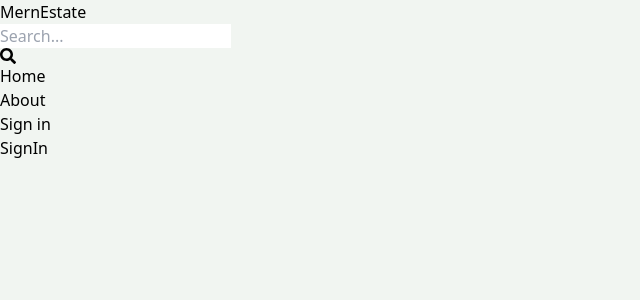
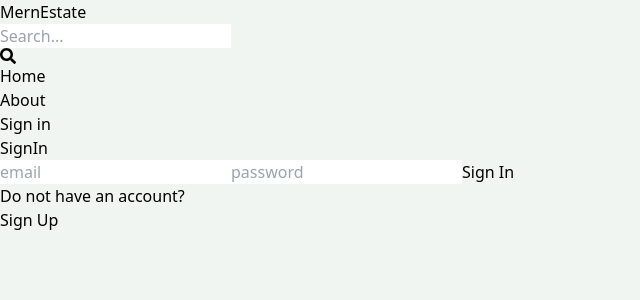
Before and after one commit to rahul7kumar7/real-estate-project, a React (Vite) app in the folder client/: page /sign-in in a window 1280 px wide. Shown: the top 300 px of the page, without its empty margins (0-640 px from the left). Built offline with nearby package versions, Linux system fonts and the light colour scheme.

Commit message:
create signin page functionality

```diff
--- a/client/src/pages/SignIn.jsx
+++ b/client/src/pages/SignIn.jsx
@@ -1,7 +1,63 @@
-import React from 'react'
+import {Link, useNavigate} from "react-router-dom";
+import {useState} from "react";
 
 export default function SignIn() {
-  return (
-    <div>SignIn</div>
+  const [formData, setFormData] = useState({});
+  const [error, setError] = useState(null);
+  const [loading, setLoading] = useState(false);
+  const navigate = useNavigate();
+  const handleChange = (e) => {
+    setFormData({
+      ...formData, [e.target.id]: e.target.value
+    });
+  };
+
+  const handleSubmit = async (e) => {
+    e.preventDefault();
+    try {
+      setLoading(true);
+      const res = await fetch('/api/users/signin', {
+        method: 'POST', headers: {
+          'Content-type': 'application/json',
+        }, body: JSON.stringify(formData),
+      });
+      const data = await res.json();
+      console.log(data);
+      if (data.success === false) {
+        setError(data.message);
+        setLoading(false);
+        return;
+      }
+      setLoading(false);
+      setFormData(null);
+      console.log(data);
+      navigate("/");
+
+    } catch (error) {
+      setLoading(false);
+      setError(error.message);
+    }
+  }
+
+  return (<div className="p-3 max-w-lg mx-auto">
+        <h1 className="text-3xl text-center font-semibold my-7">SignIn</h1>
+
+
+        <form className="flex flex-col gap-4" onSubmit={handleSubmit}>
+          <input type="email" placeholder="email" id="email" className="border p-3 rounded-lg"
+                 onChange={handleChange}/>
+          <input type="password" placeholder="password" id="password" className="border p-3 rounded-lg"
+                 onChange={handleChange}/>
+          <button disabled={loading}
+                  className='bg-slate-600 disabled:opacity-80 p-3 text-white rounded-lg uppercase hover:opacity-95'>{loading ? 'Loading....' : 'Sign In'}</button>
+        </form>
+
+        <div className="flex gap-1 mt-5">
+          <p>Do not have an account?</p>
+          <Link to={'/sign-up'}><span className='text-blue-700'>Sign Up</span> </Link>
+        </div>
+        {error && <p className='text-red-400 mt-5'>{error}</p>}
+      </div>
+
   )
 }
```
